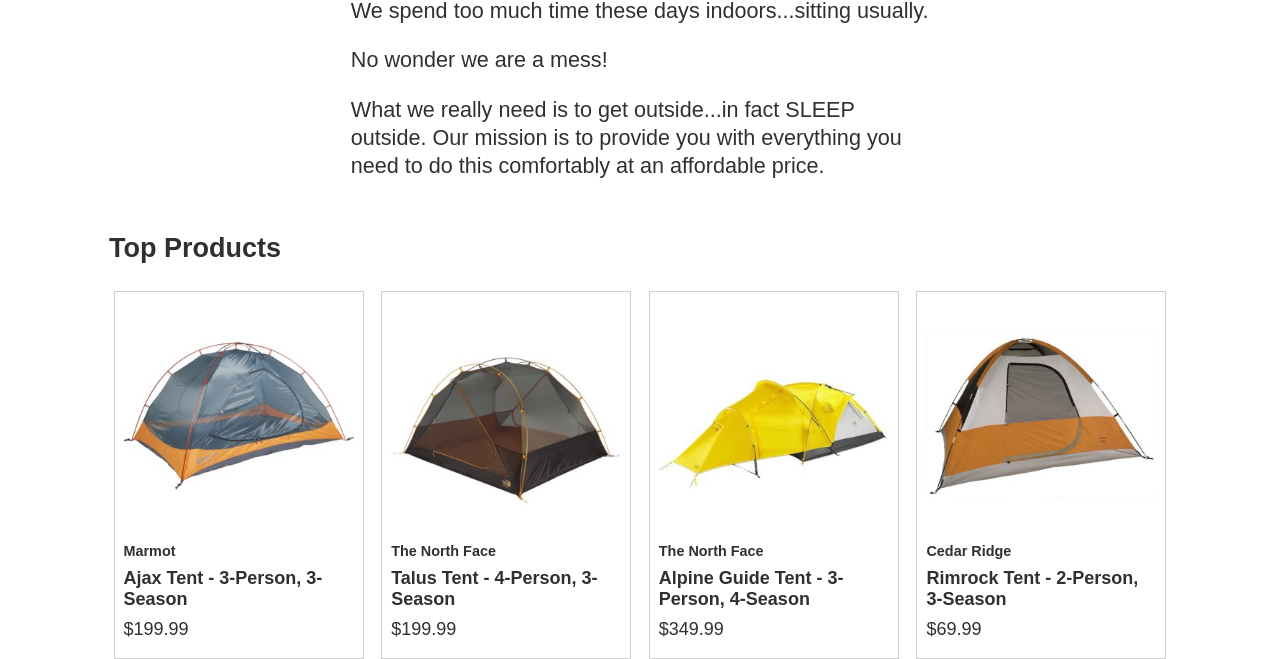
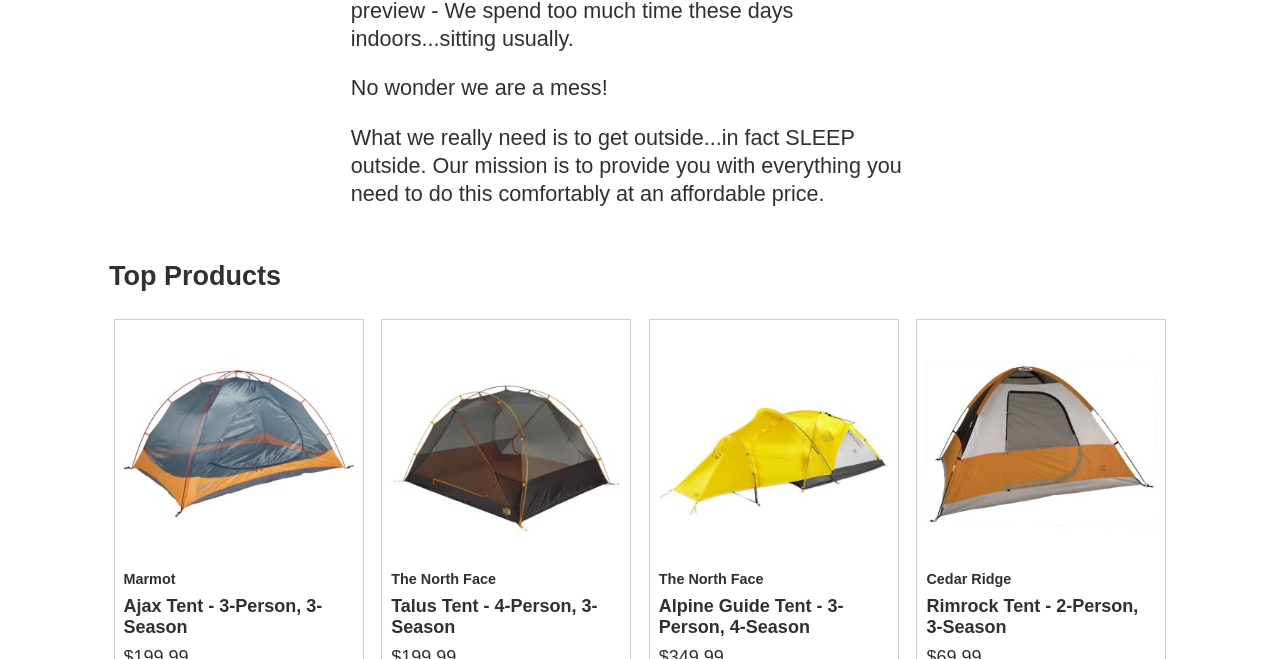
Before and after one commit to dallinmoak/sleepoutside, a website built with Vite: page src/index.html in a window 1280 px wide. Shown: the part 441-1100 px from the top of the page. Built offline with nearby package versions, Linux system fonts and the light colour scheme.

Commit message:
Update index.html

```diff
--- a/src/index.html
+++ b/src/index.html
@@ -42,7 +42,7 @@
         </div>
       </div>
       <section class="mission">
-        <p>We spend too much time these days indoors...sitting usually.</p>
+        <p>preview - We spend too much time these days indoors...sitting usually.</p>
         <p>No wonder we are a mess!</p>
         <p>
           What we really need is to get outside...in fact SLEEP outside. Our
```
